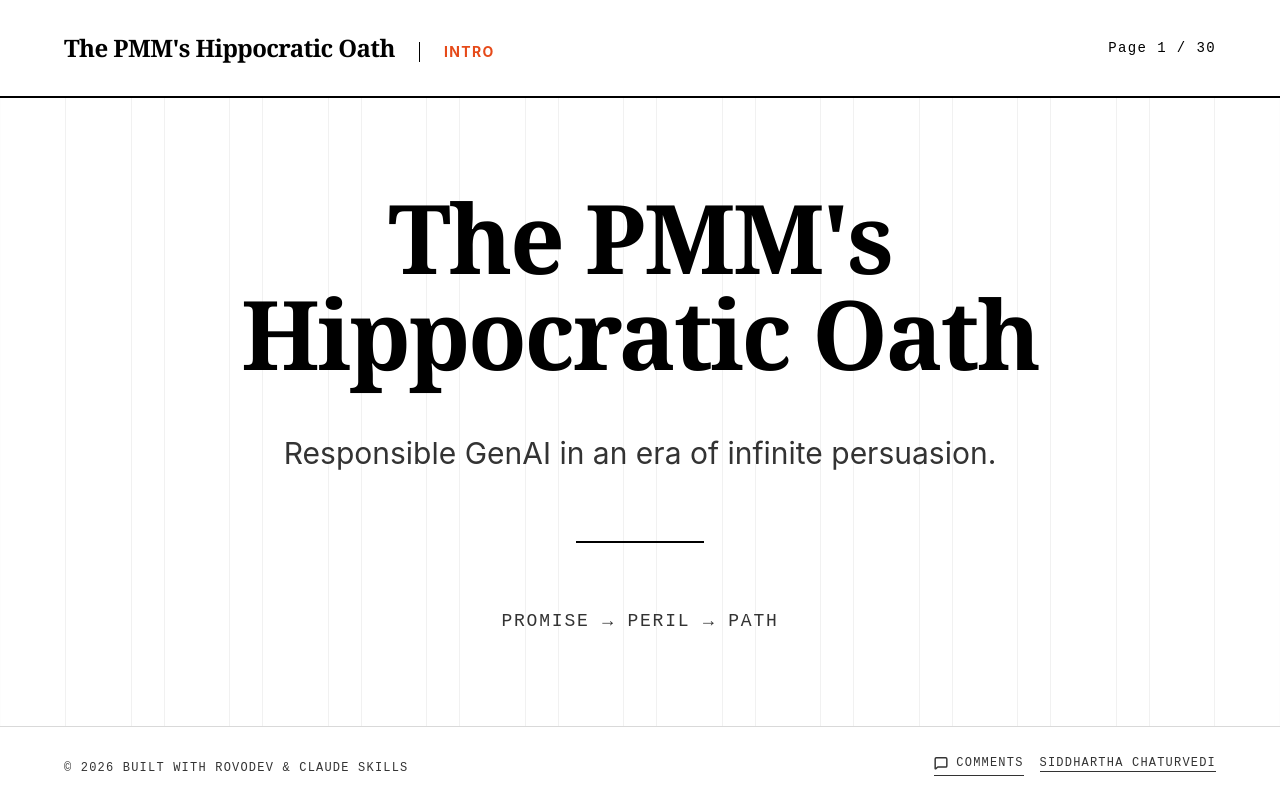
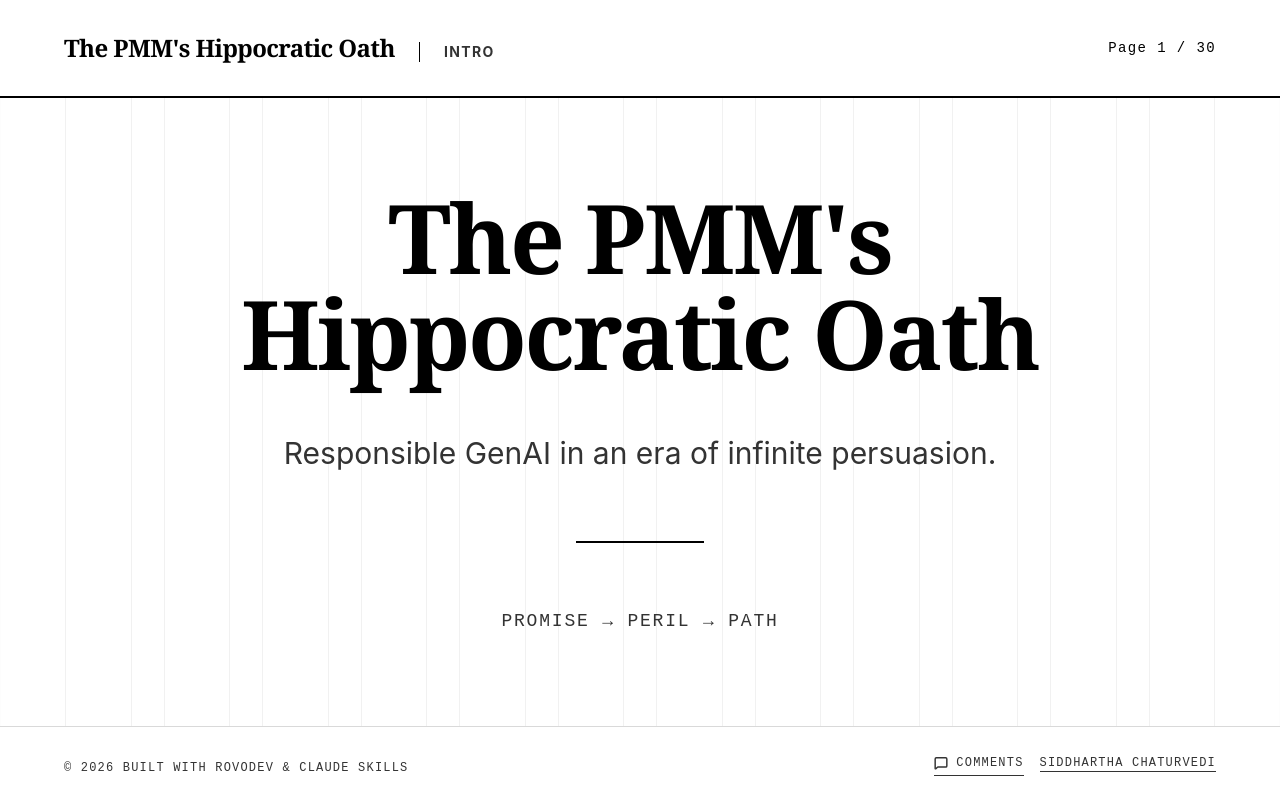
Before and after one commit to siddharthachaturvedi/pmm_slides, a React app: page /#/0 in a window 1280 px wide. Built offline with nearby package versions, Linux system fonts and the light colour scheme; the HTML template or start-up script is replaced by a standard one.

Commit message:
Update phase and footer colors

```diff
--- a/src/components/Layout.tsx
+++ b/src/components/Layout.tsx
@@ -24,7 +24,7 @@ export function Layout({
             <header className="flex justify-between items-center px-6 md:px-16 py-4 md:py-8 border-b-[2px] border-ink shrink-0">
                 <div className="flex items-baseline space-x-4 md:space-x-6">
                     <span className="font-serif text-lg md:text-2xl font-bold tracking-tight">The PMM's Hippocratic Oath</span>
-                    <span className="font-sans text-xs md:text-sm tracking-widest uppercase text-vermillion font-bold border-l border-ink pl-4 md:pl-6">
+                    <span className={`font-sans text-xs md:text-sm tracking-widest uppercase font-bold border-l border-ink pl-4 md:pl-6 ${phase?.toLowerCase() === 'peril' ? 'text-vermillion' : phase?.toLowerCase() === 'path' || phase?.toLowerCase() === 'promise' ? 'text-forest' : 'text-ink-soft'}`}>
                         {phase}
                     </span>
                 </div>
@@ -71,7 +71,7 @@ export function Layout({
                         </div>
                     )}
                     <span className="uppercase">
-                        © 2026 Built with <a href="https://www.atlassian.com/software/rovo-dev" target="_blank" rel="noreferrer" className="hover:text-vermillion transition-colors border-b border-transparent hover:border-vermillion">RovoDev</a> &amp; <a href="https://github.com/anthropics/claude-code/tree/main/plugins/frontend-design" target="_blank" rel="noreferrer" className="hover:text-vermillion transition-colors border-b border-transparent hover:border-vermillion">Claude Skills</a>
+                        © 2026 Built with <a href="https://www.atlassian.com/software/rovo-dev" target="_blank" rel="noreferrer" className="hover:text-forest transition-colors border-b border-transparent hover:border-forest">RovoDev</a> &amp; <a href="https://github.com/anthropics/claude-code/tree/main/plugins/frontend-design" target="_blank" rel="noreferrer" className="hover:text-forest transition-colors border-b border-transparent hover:border-forest">Claude Skills</a>
                     </span>
                 </div>
                 <div className="flex items-center gap-4 ml-4 shrink-0">
@@ -83,7 +83,7 @@ export function Layout({
                         <MessageSquare size={14} strokeWidth={2.5} />
                         <span className="hidden sm:inline">Comments</span>
                     </button>
-                    <a href="https://sidc.ai" target="_blank" rel="noreferrer" className="uppercase whitespace-nowrap hover:text-vermillion transition-colors border-b border-ink-soft hover:border-vermillion">
+                    <a href="https://sidc.ai" target="_blank" rel="noreferrer" className="uppercase whitespace-nowrap hover:text-forest transition-colors border-b border-ink-soft hover:border-forest">
                         Siddhartha Chaturvedi
                     </a>
                 </div>
```
